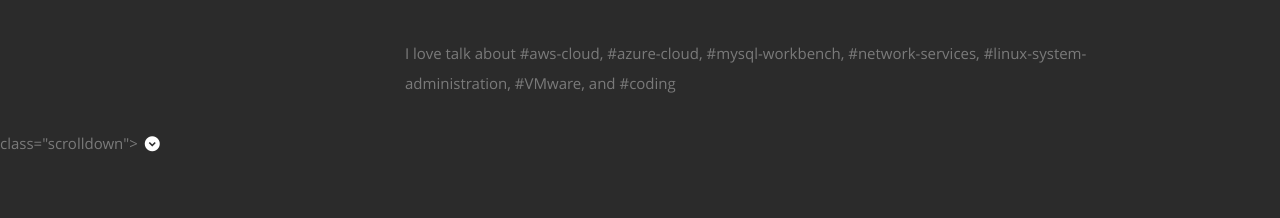
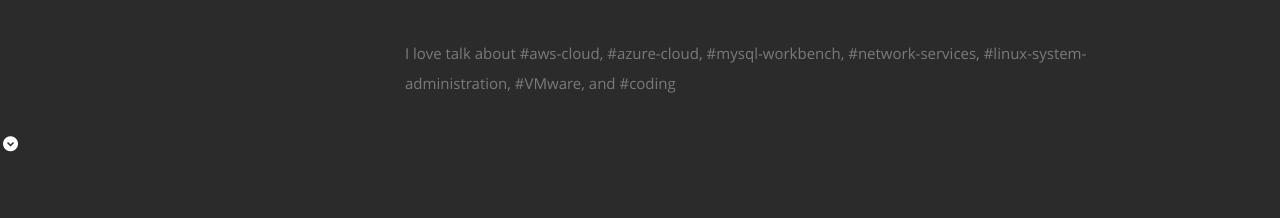
Before and after one commit to SIUNETWORKSGitHub/SIU-RESUME, a plain HTML site: page docs/index.html in a window 1280 px wide. Shown: the part 1140-1358 px from the top of the page. Drawn offline with nearby package versions, Linux system fonts and the light colour scheme; files that its build step writes are made by us from their sources; a script that the page names is missing.

Commit message:
Update index.html

```diff
--- a/docs/index.html
+++ b/docs/index.html
@@ -134,8 +134,10 @@
       </div>
 
 
-      <p> class="scrolldown">
+      <p class="scrolldown">
          <a class="smoothscroll" href="#calendry"><i class="icon-down-circle"></i></a></p>
+
+   </div>
 
 </section> <!-- About Section End-->
 
```
